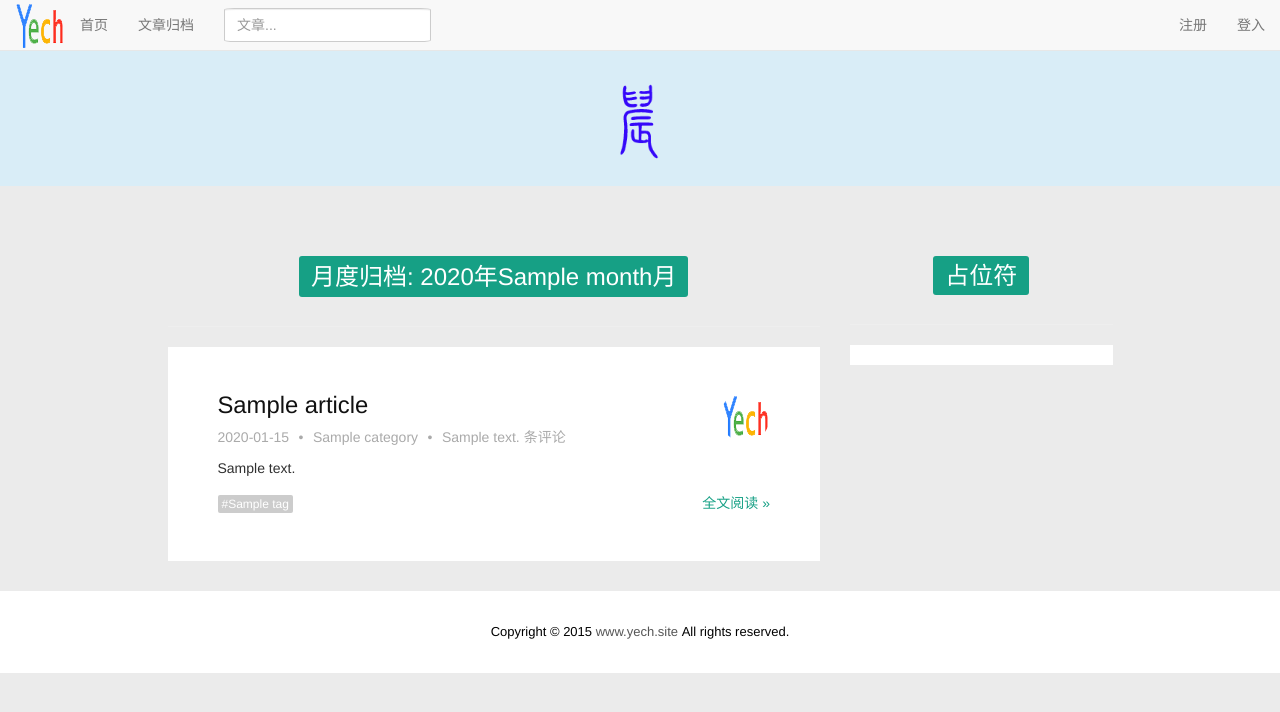
After one commit to ye-yechen/blog, a Django app: template article/templates/archive_detail.html in a window 1280 px wide. The commit adds this page. Shown: the top 712 px of the page. Run offline with Django 3.2, Linux system fonts and the light colour scheme; the template is opened without the code that fills it: most values are stand-ins (such as "Sample title", 1, 10 or a date in 2020); some libraries are stand-ins or nearby versions.

Commit message:
完成文章归档

```diff
--- a/article/static/css/beauty.css
+++ b/article/static/css/beauty.css
@@ -132,6 +132,9 @@ a.entry-cover:hover img
 	font-weight:400;
 	font-size:1.7em;
 	margin:0;
+}
+.archive-title{
+    text-align:center;
 }
 
 .entry-title a
@@ -422,42 +425,6 @@ body.single .tags-links
 body.single .hentry
 {
 	margin-bottom:10px;
-}
-
-#error404 .code
-{
-	font-size:180px;
-	text-align:center;
-	color:#999;
-}
-
-#error404 h1
-{
-	margin-bottom:0;
-	font-weight:400;
-	font-size:31px;
-}
-
-#error404 h3
-{
-	color:#ccc;
-	font-weight:400;
-	font-size:18px;
-	margin:.5em 0;
-}
-
-#error404 ul
-{
-	list-style:none;
-	line-height:2;
-	margin:0;
-	padding:0;
-}
-
-#error404 li
-{
-	display:inline;
-	margin:0 .5em;
 }
 
 #comments
@@ -927,6 +894,17 @@ body.single .hentry
 	height:30px;
 }
 
+.page-title {
+    display: inline-block;
+    margin: 0 0 20px;
+    padding: .3em .5em;
+    border-radius: 3px;
+    background: #16a085;
+    color: #fff;
+    font-weight: 400;
+    font-size: 24px;
+}
+
 #respond,.widget
 {
 	clear:both;
--- /dev/null
+++ b/article/templates/archive_detail.html
@@ -0,0 +1,58 @@
+{% extends 'blog_base.html' %}
+{% block title%}
+{{year}}年{{month}}月 归档 | yech.site
+{% endblock %}
+{% block content %}
+<div class="post-header"></div>
+<section class="content-wrap">
+    <div class="container">
+        <div class="row">
+            <aside class="col-md-1 sidebar">
+            </aside>
+
+            <main class="col-md-7 main-content">
+                <header class="page-header">
+                    <h1 class="page-title">月度归档: {{year}}年{{month}}月</h1>
+                </header>
+                {% for article in articles %}
+                <article id="{{article.id}}" class="post">
+                    <header class="entry-header">
+                        <h2 class="entry-title">
+                            <a href="{% url 'blog:article_detail' article.id %}" rel="">{{ article.title }}</a>
+                            <img src="/static/image/logo.png" class="user-img" title="{{ article.user.username}}">
+                        </h2>
+
+                        <div class="entry-meta">
+                            <time class="entry-date">{{article.create_time|date:"Y-m-d"}}</time>
+                            <span class="dot">&bull;</span> <span class="categories-links"><a
+                                href="" title="" rel="category tag">{{article.category.category_name}}</a></span>
+                            <span class="dot">&bull;</span> <a href="" class="comments-link" title="">{{article.comment_nums}} 条评论</a>
+                        </div>
+                    </header>
+
+                    <div class="entry-summary">
+                        <p id="summary_{{ article.id }}">
+                        <h5>{{ article.summary }}</h5>
+                        </p>
+                    </div>
+
+                    <footer class="entry-footer">
+                        <a href="{% url 'blog:article_detail' article.id %}" rel="nofollow" class="more-link">全文阅读 &raquo;</a>
+                        {% for tag in article.tags %}
+                        <span class="tags-links"><a href="" rel="tag">{{tag}}</a></span>
+                         {% endfor %}
+                    </footer>
+
+                </article>
+                {% endfor %}
+            </main>
+            <aside class="col-md-3 sidebar">
+                <header class="page-header">
+                    <div class="page-title">占位符</div>
+                </header>
+                <div class="widget"></div>
+            </aside>
+        </div>
+    </div>
+</section>
+{% endblock %}
--- a/article/templates/blog_nav.html
+++ b/article/templates/blog_nav.html
@@ -9,7 +9,7 @@
         <div class="navbar-collapse collapse">
             <ul class="nav navbar-nav navbar-respond">
                 <li><a href="/blog">首页</a></li>
-                <li><a href="#">文章归档</a></li>
+                <li><a href="/article/archive">文章归档</a></li>
                 {% if user.is_authenticated %}
                 <li><a id="" href="/article/publish">写文章</a></li>
                 {% endif %}
--- a/article/urls.py
+++ b/article/urls.py
@@ -12,5 +12,7 @@ urlpatterns = [
     url(r'^accounts/loginpage$', views.login_page, name='login'),
     url(r'^accounts/login$', views.login_site, name='login_site'),
     url(r'^accounts/logout$', views.logout_site, name='logout'),
-    url(r'^article/reply/(?P<article_id>\d+)$', views.reply, name='reply')
+    url(r'^article/reply/(?P<article_id>\d+)$', views.reply, name='reply'),
+    url(r'^article/archive$', views.archive, name='archive'),
+    url(r'^article/archive/(?P<year>\d+)/(?P<month>\d+)$', views.search_archive, name='search_archive')
 ]
--- a/blog/settings.py
+++ b/blog/settings.py
@@ -11,6 +11,8 @@ https://docs.djangoproject.com/en/1.10/ref/settings/
 """
 
 import os
+import pytz
+from pytz import *
 
 # Build paths inside the project like this: os.path.join(BASE_DIR, ...)
 BASE_DIR = os.path.dirname(os.path.dirname(os.path.abspath(__file__)))
@@ -121,7 +123,7 @@ USE_I18N = True
 
 USE_L10N = True
 
-USE_TZ = True
+USE_TZ = False
 
 
 # Static files (CSS, JavaScript, Images)
```
Also changed, not shown: article/templates/archive.html (+6 -5 lines), article/templatetags/get_dict_item.py (added, +11 -0 lines), article/views.py (+14 -9 lines), article/templatetags/custom_markdown.py (line endings or trailing spaces).
